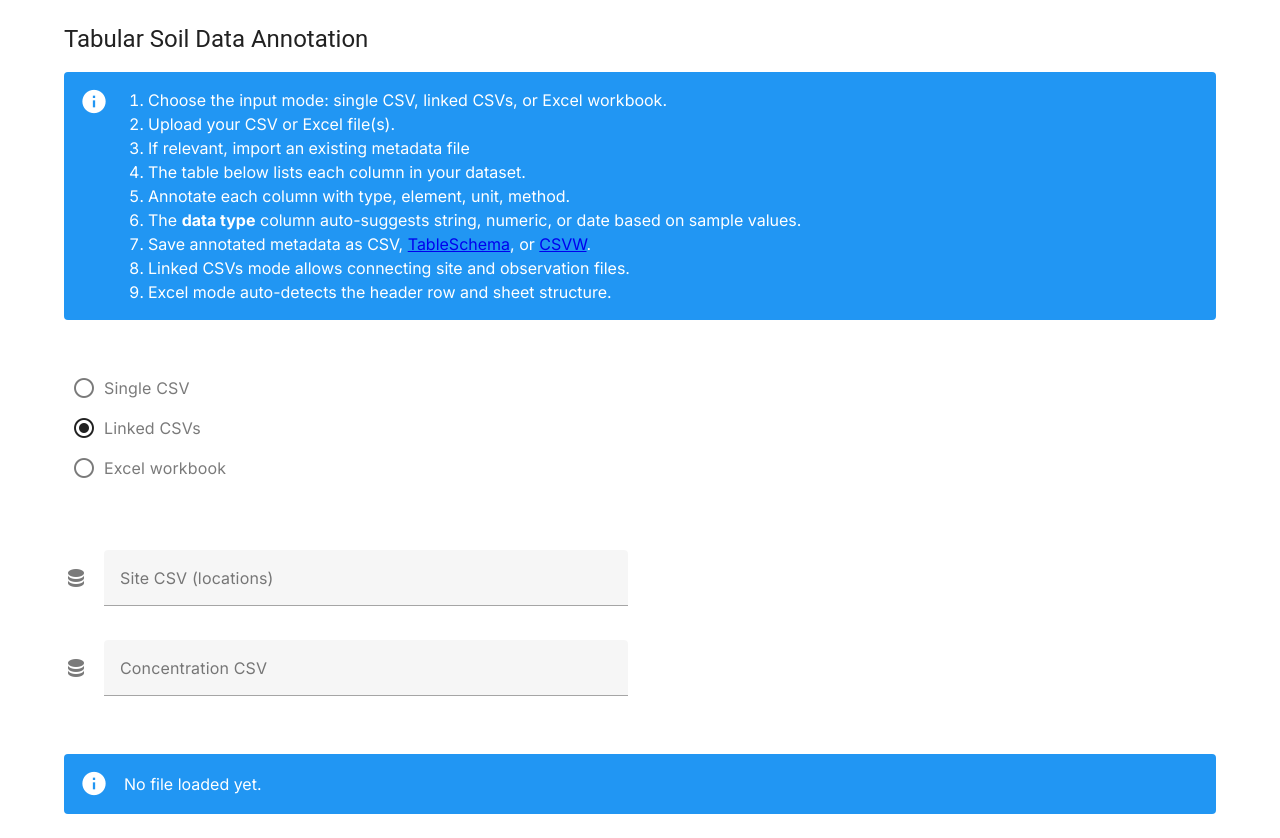
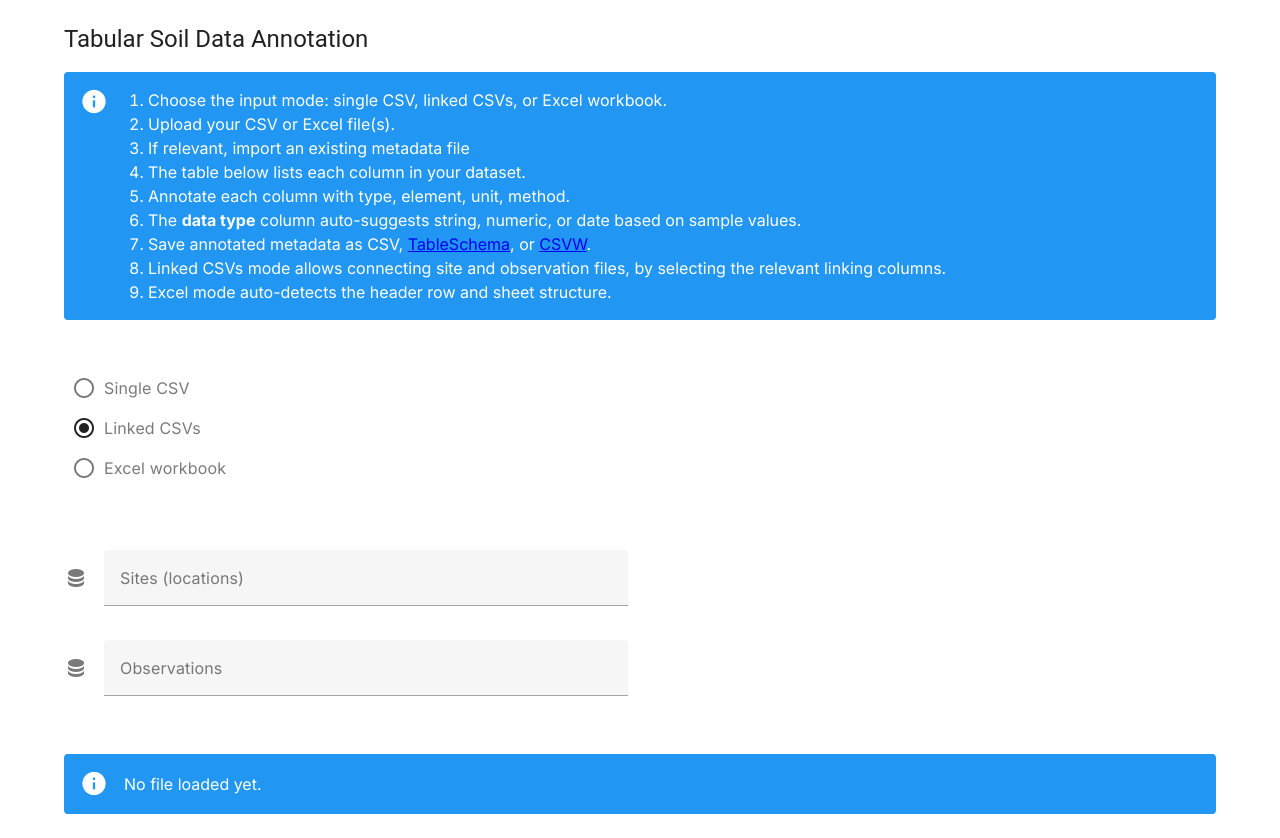
Before and after one commit to lsc-hubs/tabular-soil-data-annotation, a Vue app: page / in a window 1280 px wide. Both pictures are taken after a click on the label "Linked CSVs". Built offline with nearby package versions, Linux system fonts and the light colour scheme.

Commit message:
fix: when changing excel sheet effectuate change

```diff
--- a/src/App.vue
+++ b/src/App.vue
@@ -14,7 +14,7 @@
         <li>The <strong>data type</strong> column auto-suggests string, numeric, or date based on sample values.</li>
         <li>Save annotated metadata as CSV, <a href="https://specs.frictionlessdata.io//table-schema/" target=_blank>TableSchema</a>,
         or <a href="https://csvw.org" target=_blank>CSVW</a>.</li>
-        <li>Linked CSVs mode allows connecting site and observation files.</li>
+        <li>Linked CSVs mode allows connecting site and observation files, by selecting the relevant linking columns.</li>
         <li>Excel mode auto-detects the header row and sheet structure.</li>
         </ol>
         </v-alert>
@@ -37,24 +37,23 @@
         </v-col>
 
         <v-col cols="12" md="6" v-if="mode==='linked'">
-          <v-file-input accept=".csv" label="Site CSV (locations)" @change="onSiteCSV" prepend-icon="mdi-database" />
-          <v-file-input accept=".csv" label="Concentration CSV" @change="onConcCSV" prepend-icon="mdi-database" class="mt-3" />
+          <v-file-input accept=".csv" label="Sites (locations)" @change="onSiteCSV" prepend-icon="mdi-database" />
+          <v-file-input accept=".csv" label="Observations" @change="onConcCSV" prepend-icon="mdi-database" class="mt-3" />
 
           <v-row v-if="siteHeaders.length && concHeaders.length" class="mt-3">
+            <h4>Select relevant columns to link the tables</h4>
             <v-col cols="6">
-              <v-select :items="siteHeaders" v-model="siteIdCol" label="Site ID column (site CSV)" dense class="pa-0" />
+              <v-select :items="siteHeaders" v-model="siteIdCol" label="ID column (sites)" dense class="pa-0" />
             </v-col>
             <v-col cols="6">
-              <v-select :items="concHeaders" v-model="concIdCol" label="Conc ID column (conc CSV)" dense class="pa-0" />
+              <v-select :items="concHeaders" v-model="concIdCol" label="Foreign key column (observations)" dense class="pa-0" />
             </v-col>
           </v-row>
         </v-col>
 
-
-
         <v-col cols="12" md="6" v-if="mode==='excel'">
           <v-file-input accept=".xlsx,.xls" label="Upload Excel workbook" @change="onExcel" prepend-icon="mdi-file-excel" />
-          <v-select v-if="sheets.length" :items="sheets" v-model="selectedSheet" label="Select sheet" class="mt-3 pa-0" dense />
+          <v-select v-if="sheets.length" :items="sheets" v-model="selectedSheet" label="Select sheet" class="mt-3 pa-0" dense @update:modelValue="onExcelSheet" />
         </v-col>
       </v-row>
 
@@ -163,6 +162,7 @@ export default {
     const concIdCol = ref('')
 
     const sheets = ref([])
+    const workbook = ref([])
     const selectedSheet = ref('')
 
     const elementSuggestions = ref([])
@@ -338,16 +338,21 @@ export default {
       })
     }
 
+    function onExcelSheet(e){
+      console.log('foo')
+      parseExcelSheet(workbook.value, selectedSheet.value)
+    }
+
     function onExcel(e){
       const f = fileFromInput(e)
       if(!f) return
       const reader = new FileReader()
       reader.onload = (ev)=>{
         const data = new Uint8Array(ev.target.result)
-        const workbook = XLSX.read(data, {type:'array'})
-        sheets.value = workbook.SheetNames
-        selectedSheet.value = workbook.SheetNames[0]
-        parseExcelSheet(workbook, selectedSheet.value)
+        workbook.value = XLSX.read(data, {type:'array'})
+        sheets.value = workbook.value.SheetNames
+        selectedSheet.value = workbook.value.SheetNames[0]
+        parseExcelSheet(workbook.value, selectedSheet.value)
       }
       reader.onerror = (err)=> console.error('FileReader error', err)
       reader.readAsArrayBuffer(f)
@@ -484,7 +489,7 @@ export default {
 
     return {
       mode, columns, elementSuggestions, unitSuggestions, methodSuggestions, onImportMetadata,
-      methodsForColumn, onElementChange, resetMetadata, onSingleCSV, onSiteCSV, onConcCSV, onExcel,
+      methodsForColumn, onElementChange, resetMetadata, onSingleCSV, onSiteCSV, onConcCSV, onExcel, onExcelSheet, workbook,
       siteHeaders, concHeaders, siteIdCol, concIdCol, sheets, selectedSheet, downloadCSVMetadata, downloadTableSchema, downloadCSVW, tableHeaders, dataTypeOptions
     }
   }
```
